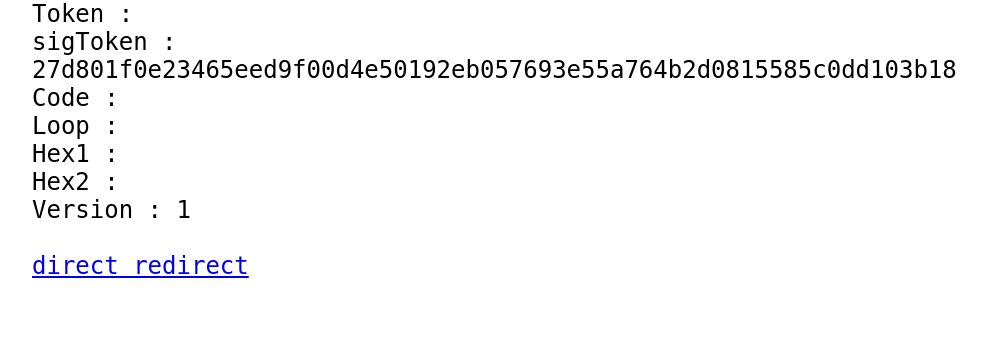
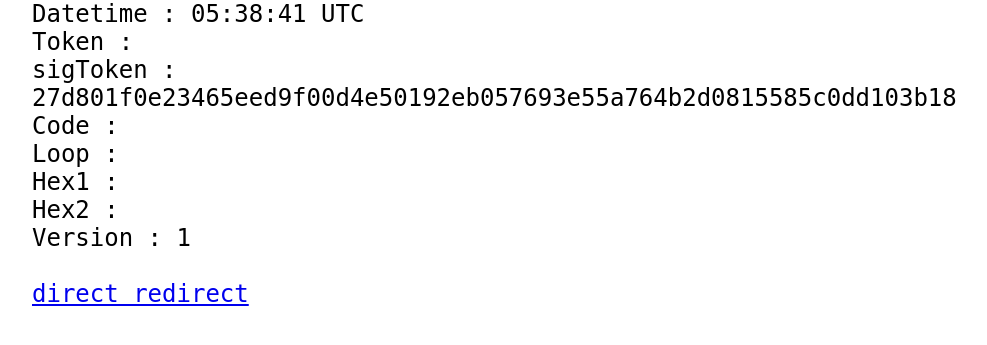
Before and after one commit to PS6/C, a PHP site: page /4/loop/index.php in a window 1280 px wide. Shown: the top 345 px of the page, without its empty margins (224-1211 px from the left). Run offline with PHP 8.4, Linux system fonts and the light colour scheme; data that the repository does not hold is empty; some web fonts are replaced.

Commit message:
Update index.php

```diff
--- a/4/loop/index.php
+++ b/4/loop/index.php
@@ -34,6 +34,7 @@ body {
 </style>
 </head>
 <body>
+<? echo "Datetime : " . date("H:i:s e",$snow) ?> <br>
 <? echo "Token    : " . $Token ?> <br>
 <? echo "sigToken : " . $sigToken ?> <br>
 <? echo "Code     : " . $Code ?> <br>
```
